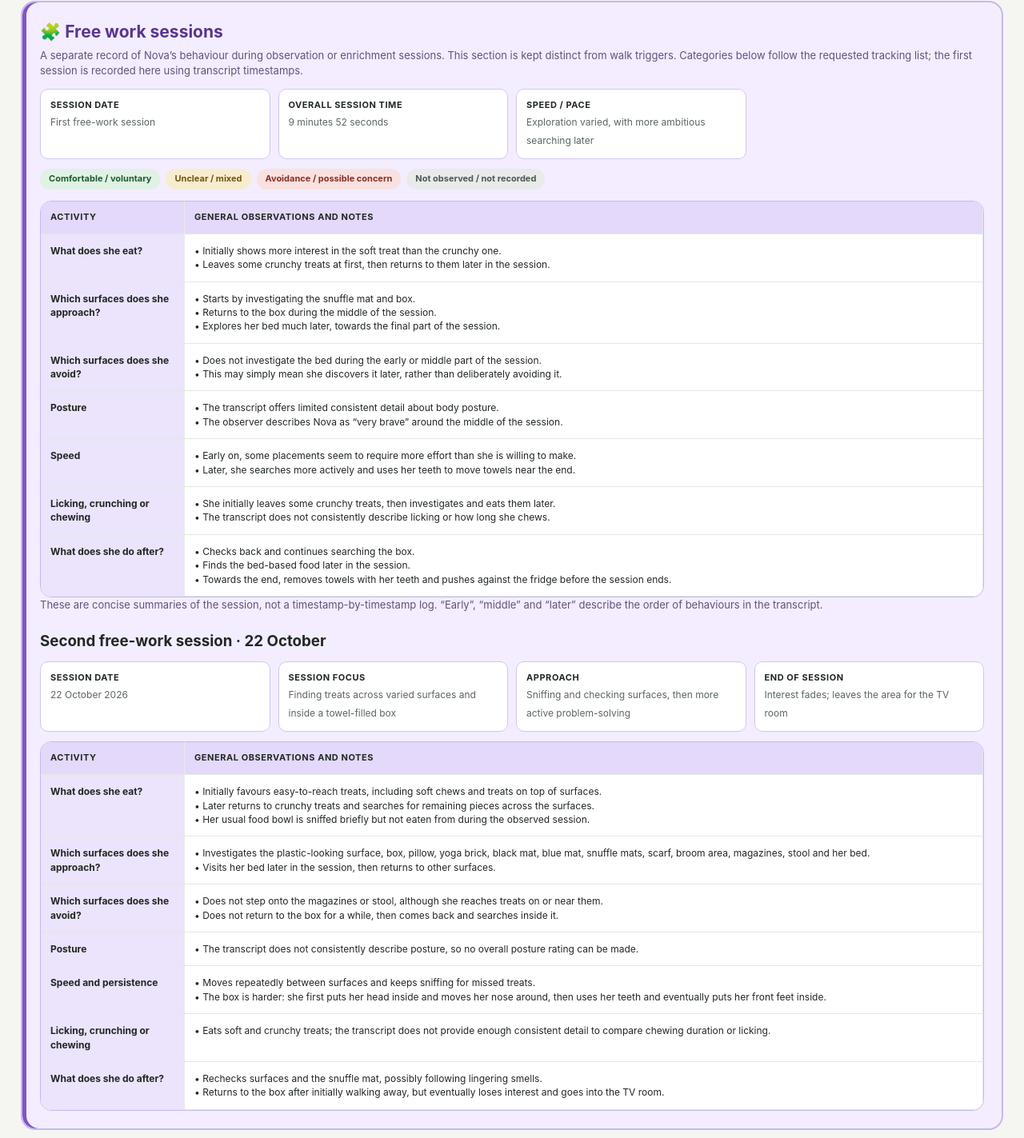
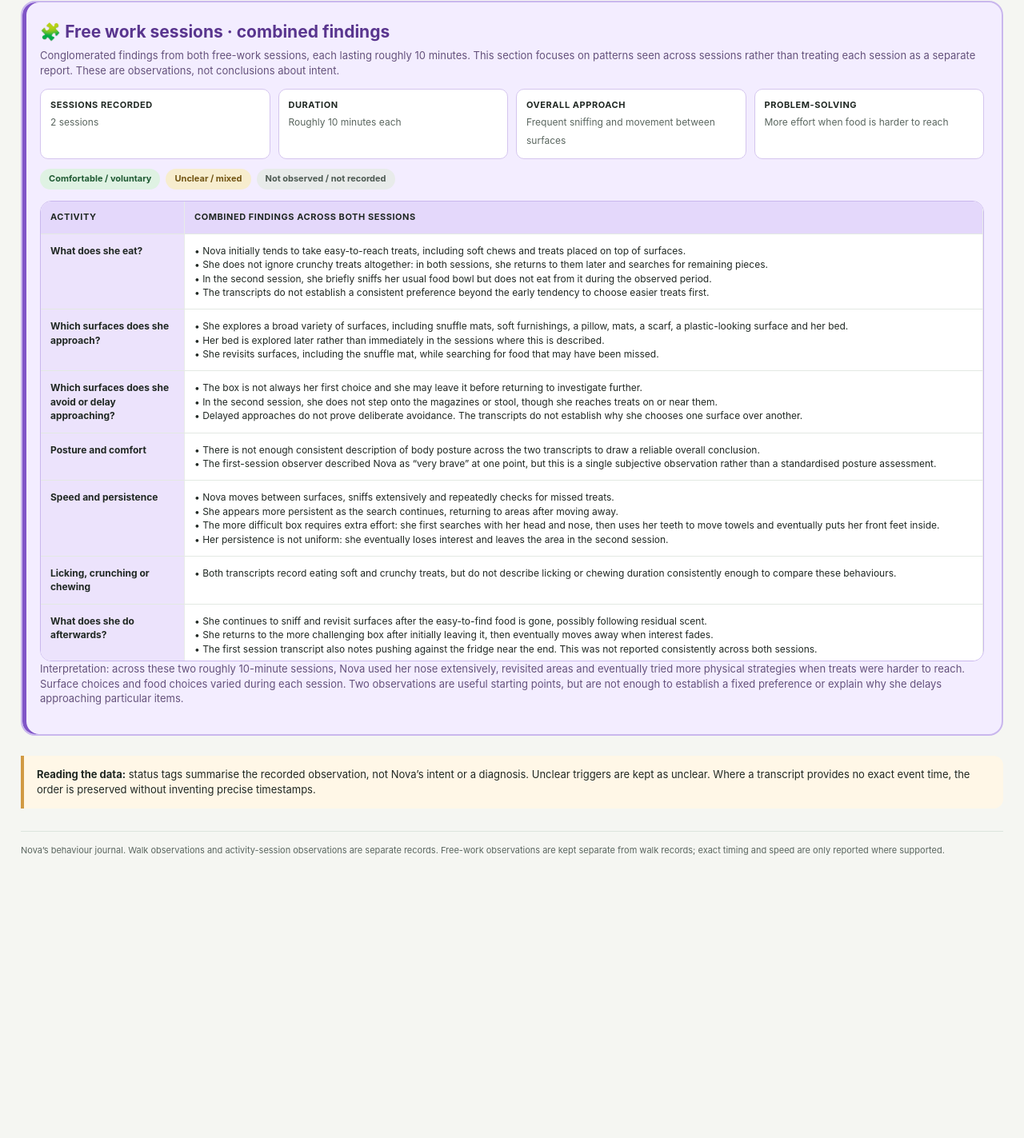
Before and after one commit to mama6b/nova-walk-dashboard, a plain HTML site: page index.html in a window 1280 px wide. Shown: the part 2517-3940 px from the top of the page at 80% size. After the commit the page ends 3615 px from the top, so only its background shows below. Drawn offline with Linux system fonts and the light colour scheme.

Commit message:
Combine findings from both free-work sessions

```diff
--- a/index.html
+++ b/index.html
@@ -39,30 +39,19 @@ footer{margin-top:28px;padding-top:16px;border-top:1px solid light-dark(#dce4dd,
 <article class="pattern"><h3>🐕 Tail wagging is not enough on its own</h3><p>Tail position and wagging have not always matched the rest of Nova’s behaviour. A wag has co-occurred with growling or lunging, so interpret it alongside posture, vocalisations, movement, distance and how quickly she recovers.</p></article>
 </div></section>
 <section id="chronological-log"><h2>🕒 All recorded events · chronological log</h2><p class="intro">Each walk is its own expandable session. Open the walk you want to inspect, or expand multiple sessions to compare the detailed notes in their original event order.</p><div id="log"></div></section></section>
-<section id="activity-observations"><h2>🧩 Free work sessions</h2><p class="intro">A separate record of Nova’s behaviour during observation or enrichment sessions. This section is kept distinct from walk triggers. Categories below follow the requested tracking list; the first session is recorded here using transcript timestamps.</p>
-<div class="session-meta"><div><strong>Session date</strong><span>First free-work session</span></div><div><strong>Overall session time</strong><span>9 minutes 52 seconds</span></div><div><strong>Speed / pace</strong><span>Exploration varied, with more ambitious searching later</span></div></div>
-<div class="legend"><span class="pill good">Comfortable / voluntary</span><span class="pill mixed">Unclear / mixed</span><span class="pill stress">Avoidance / possible concern</span><span class="pill neutral">Not observed / not recorded</span></div>
-<div class="matrix-wrap"><table class="observation-table"><thead><tr><th>Activity</th><th>General observations and notes</th></tr></thead><tbody>
-<tr><td>What does she eat?</td><td>• Initially shows more interest in the soft treat than the crunchy one.<br>• Leaves some crunchy treats at first, then returns to them later in the session.</td></tr>
-<tr><td>Which surfaces does she approach?</td><td>• Starts by investigating the snuffle mat and box.<br>• Returns to the box during the middle of the session.<br>• Explores her bed much later, towards the final part of the session.</td></tr>
-<tr><td>Which surfaces does she avoid?</td><td>• Does not investigate the bed during the early or middle part of the session.<br>• This may simply mean she discovers it later, rather than deliberately avoiding it.</td></tr>
-<tr><td>Posture</td><td>• The transcript offers limited consistent detail about body posture.<br>• The observer describes Nova as “very brave” around the middle of the session.</td></tr>
-<tr><td>Speed</td><td>• Early on, some placements seem to require more effort than she is willing to make.<br>• Later, she searches more actively and uses her teeth to move towels near the end.</td></tr>
-<tr><td>Licking, crunching or chewing</td><td>• She initially leaves some crunchy treats, then investigates and eats them later.<br>• The transcript does not consistently describe licking or how long she chews.</td></tr>
-<tr><td>What does she do after?</td><td>• Checks back and continues searching the box.<br>• Finds the bed-based food later in the session.<br>• Towards the end, removes towels with her teeth and pushes against the fridge before the session ends.</td></tr>
+<section id="activity-observations"><h2>🧩 Free work sessions · combined findings</h2><p class="intro">Conglomerated findings from both free-work sessions, each lasting roughly 10 minutes. This section focuses on patterns seen across sessions rather than treating each session as a separate report. These are observations, not conclusions about intent.</p>
+<div class="session-meta"><div><strong>Sessions recorded</strong><span>2 sessions</span></div><div><strong>Duration</strong><span>Roughly 10 minutes each</span></div><div><strong>Overall approach</strong><span>Frequent sniffing and movement between surfaces</span></div><div><strong>Problem-solving</strong><span>More effort when food is harder to reach</span></div></div>
+<div class="legend"><span class="pill good">Comfortable / voluntary</span><span class="pill mixed">Unclear / mixed</span><span class="pill neutral">Not observed / not recorded</span></div>
+<div class="matrix-wrap"><table class="observation-table"><thead><tr><th>Activity</th><th>Combined findings across both sessions</th></tr></thead><tbody>
+<tr><td>What does she eat?</td><td>• Nova initially tends to take easy-to-reach treats, including soft chews and treats placed on top of surfaces.<br>• She does not ignore crunchy treats altogether: in both sessions, she returns to them later and searches for remaining pieces.<br>• In the second session, she briefly sniffs her usual food bowl but does not eat from it during the observed period.<br>• The transcripts do not establish a consistent preference beyond the early tendency to choose easier treats first.</td></tr>
+<tr><td>Which surfaces does she approach?</td><td>• She explores a broad variety of surfaces, including snuffle mats, soft furnishings, a pillow, mats, a scarf, a plastic-looking surface and her bed.<br>• Her bed is explored later rather than immediately in the sessions where this is described.<br>• She revisits surfaces, including the snuffle mat, while searching for food that may have been missed.</td></tr>
+<tr><td>Which surfaces does she avoid or delay approaching?</td><td>• The box is not always her first choice and she may leave it before returning to investigate further.<br>• In the second session, she does not step onto the magazines or stool, though she reaches treats on or near them.<br>• Delayed approaches do not prove deliberate avoidance. The transcripts do not establish why she chooses one surface over another.</td></tr>
+<tr><td>Posture and comfort</td><td>• There is not enough consistent description of body posture across the two transcripts to draw a reliable overall conclusion.<br>• The first-session observer described Nova as “very brave” at one point, but this is a single subjective observation rather than a standardised posture assessment.</td></tr>
+<tr><td>Speed and persistence</td><td>• Nova moves between surfaces, sniffs extensively and repeatedly checks for missed treats.<br>• She appears more persistent as the search continues, returning to areas after moving away.<br>• The more difficult box requires extra effort: she first searches with her head and nose, then uses her teeth to move towels and eventually puts her front feet inside.<br>• Her persistence is not uniform: she eventually loses interest and leaves the area in the second session.</td></tr>
+<tr><td>Licking, crunching or chewing</td><td>• Both transcripts record eating soft and crunchy treats, but do not describe licking or chewing duration consistently enough to compare these behaviours.</td></tr>
+<tr><td>What does she do afterwards?</td><td>• She continues to sniff and revisit surfaces after the easy-to-find food is gone, possibly following residual scent.<br>• She returns to the more challenging box after initially leaving it, then eventually moves away when interest fades.<br>• The first session transcript also notes pushing against the fridge near the end. This was not reported consistently across both sessions.</td></tr>
 </tbody></table></div>
-<p class="intro">These are concise summaries of the session, not a timestamp-by-timestamp log. “Early”, “middle” and “later” describe the order of behaviours in the transcript.</p>
-<h3 style="margin:22px 0 8px">Second free-work session · 22 October</h3>
-<div class="session-meta"><div><strong>Session date</strong><span>22 October 2026</span></div><div><strong>Session focus</strong><span>Finding treats across varied surfaces and inside a towel-filled box</span></div><div><strong>Approach</strong><span>Sniffing and checking surfaces, then more active problem-solving</span></div><div><strong>End of session</strong><span>Interest fades; leaves the area for the TV room</span></div></div>
-<div class="matrix-wrap"><table class="observation-table"><thead><tr><th>Activity</th><th>General observations and notes</th></tr></thead><tbody>
-<tr><td>What does she eat?</td><td>• Initially favours easy-to-reach treats, including soft chews and treats on top of surfaces.<br>• Later returns to crunchy treats and searches for remaining pieces across the surfaces.<br>• Her usual food bowl is sniffed briefly but not eaten from during the observed session.</td></tr>
-<tr><td>Which surfaces does she approach?</td><td>• Investigates the plastic-looking surface, box, pillow, yoga brick, black mat, blue mat, snuffle mats, scarf, broom area, magazines, stool and her bed.<br>• Visits her bed later in the session, then returns to other surfaces.</td></tr>
-<tr><td>Which surfaces does she avoid?</td><td>• Does not step onto the magazines or stool, although she reaches treats on or near them.<br>• Does not return to the box for a while, then comes back and searches inside it.</td></tr>
-<tr><td>Posture</td><td>• The transcript does not consistently describe posture, so no overall posture rating can be made.</td></tr>
-<tr><td>Speed and persistence</td><td>• Moves repeatedly between surfaces and keeps sniffing for missed treats.<br>• The box is harder: she first puts her head inside and moves her nose around, then uses her teeth and eventually puts her front feet inside.</td></tr>
-<tr><td>Licking, crunching or chewing</td><td>• Eats soft and crunchy treats; the transcript does not provide enough consistent detail to compare chewing duration or licking.</td></tr>
-<tr><td>What does she do after?</td><td>• Rechecks surfaces and the snuffle mat, possibly following lingering smells.<br>• Returns to the box after initially walking away, but eventually loses interest and goes into the TV room.</td></tr>
-</tbody></table></div>
+<p class="intro">Interpretation: across these two roughly 10-minute sessions, Nova used her nose extensively, revisited areas and eventually tried more physical strategies when treats were harder to reach. Surface choices and food choices varied during each session. Two observations are useful starting points, but are not enough to establish a fixed preference or explain why she delays approaching particular items.</p>
 </section>
 <section><div class="callout"><strong>Reading the data:</strong> status tags summarise the recorded observation, not Nova’s intent or a diagnosis. Unclear triggers are kept as unclear. Where a transcript provides no exact event time, the order is preserved without inventing precise timestamps.</div></section>
 <button class="back-top" type="button" onclick="window.scrollTo({top:0,behavior:'smooth'})" aria-label="Back to top">↑ Back to top</button><footer>Nova’s behaviour journal. Walk observations and activity-session observations are separate records. Free-work observations are kept separate from walk records; exact timing and speed are only reported where supported.</footer>
```
